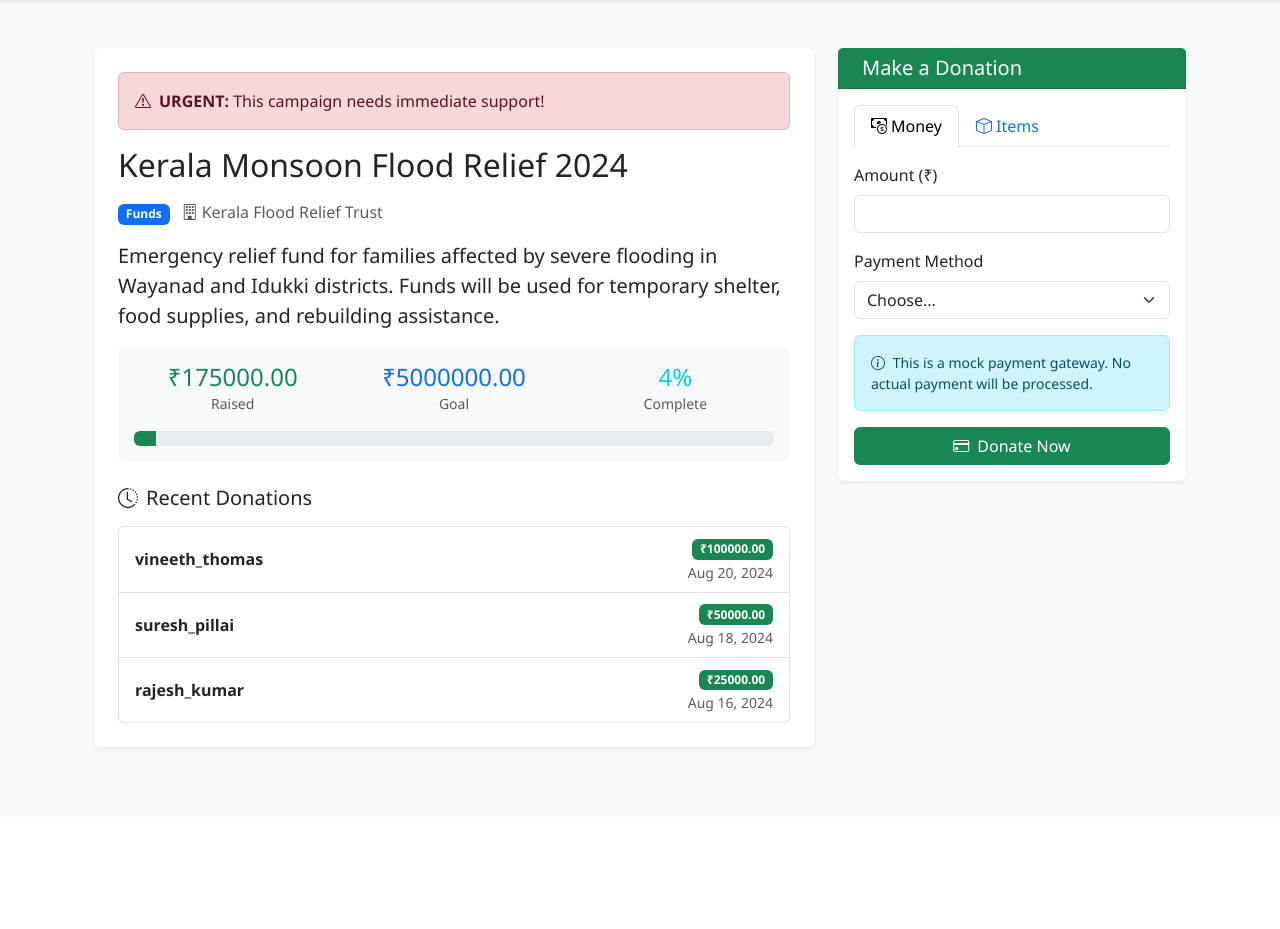
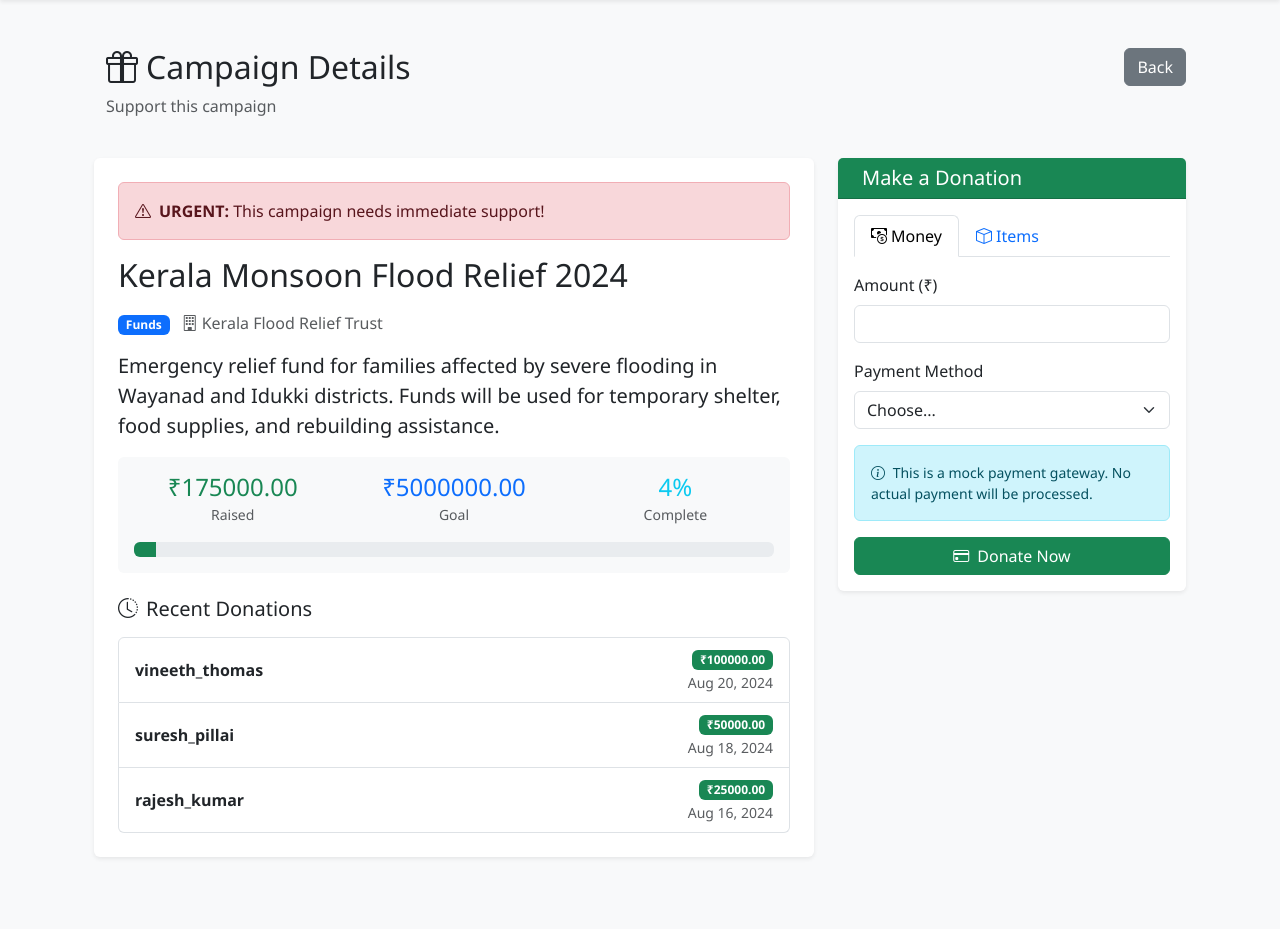
Before and after one commit to CharitySphere/CharitySphere, a Django app: page /donations/campaigns/1/ in a window 1280 px wide. Shown: the part 56-985 px from the top of the page. Before the commit the page ends 806 px from the top, so only its background shows below. Run offline with Django 5.2, Linux system fonts and the light colour scheme; a user stored in the database is signed in; data comes from the database, SQL or seed files in the repository.

Commit message:
🎨 ui(mod_donations): add back navigational flow

```diff
--- a/mod_donations/templates/donation/campaign_detail.html
+++ b/mod_donations/templates/donation/campaign_detail.html
@@ -4,8 +4,19 @@
 
 {% block content %}
   <div class="container-fluid py-5">
+    <a href="{% url 'donations:campaign_list' %}" class="btn btn-secondary float-end mb-3">Back</a>
+    <!-- Header -->
+    <div class="row mb-4">
+      <div class="col-12">
+        <h2>
+          <i class="bi bi-gift me-2"></i>Campaign Details
+        </h2>
+        <p class="text-muted">Support this campaign</p>
+      </div>
+    </div>
+
+    <!-- Campaign Details -->
     <div class="row">
-      <!-- Campaign Details -->
       <div class="col-lg-8">
         <div class="card shadow-sm border-0 mb-4">
           <div class="card-body p-4">
@@ -48,7 +59,9 @@
             </div>
 
             <!-- Recent Donations -->
-            <h5 class="mb-3"><i class="bi bi-clock-history me-2"></i>Recent Donations</h5>
+            <h5 class="mb-3">
+              <i class="bi bi-clock-history me-2"></i>Recent Donations
+            </h5>
             {% if donations %}
               <div class="list-group">
                 {% for donation in donations %}
@@ -56,9 +69,7 @@
                     <div class="d-flex justify-content-between align-items-center">
                       <div>
                         <strong>{{ donation.donor.user_profile.user.username }}</strong>
-                        {% if donation.item_details %}
-                          <p class="mb-0 text-muted small">{{ donation.item_details }}</p>
-                        {% endif %}
+                        {% if donation.item_details %}<p class="mb-0 text-muted small">{{ donation.item_details }}</p>{% endif %}
                       </div>
                       <div class="text-end">
                         <span class="badge bg-success">₹{{ donation.amount|floatformat:2 }}</span>
@@ -80,7 +91,9 @@
       <div class="col-lg-4">
         <div class="card shadow-sm border-0 position-sticky" style="top: 20px;">
           <div class="card-header bg-success text-white">
-            <h5 class="mb-0"><i class="bi bi-hand-heart me-2"></i>Make a Donation</h5>
+            <h5 class="mb-0">
+              <i class="bi bi-hand-heart me-2"></i>Make a Donation
+            </h5>
           </div>
           <div class="card-body">
             <!-- Donation Type Tabs -->
--- a/mod_donations/templates/donation/campaign_list.html
+++ b/mod_donations/templates/donation/campaign_list.html
@@ -4,6 +4,7 @@
 
 {% block content %}
   <div class="container-fluid py-5">
+    <a href="{% url 'donor_dashboard' %}" class="btn btn-secondary float-end mb-3">Back</a>
     <!-- Header -->
     <div class="row mb-4">
       <div class="col-12">
```
